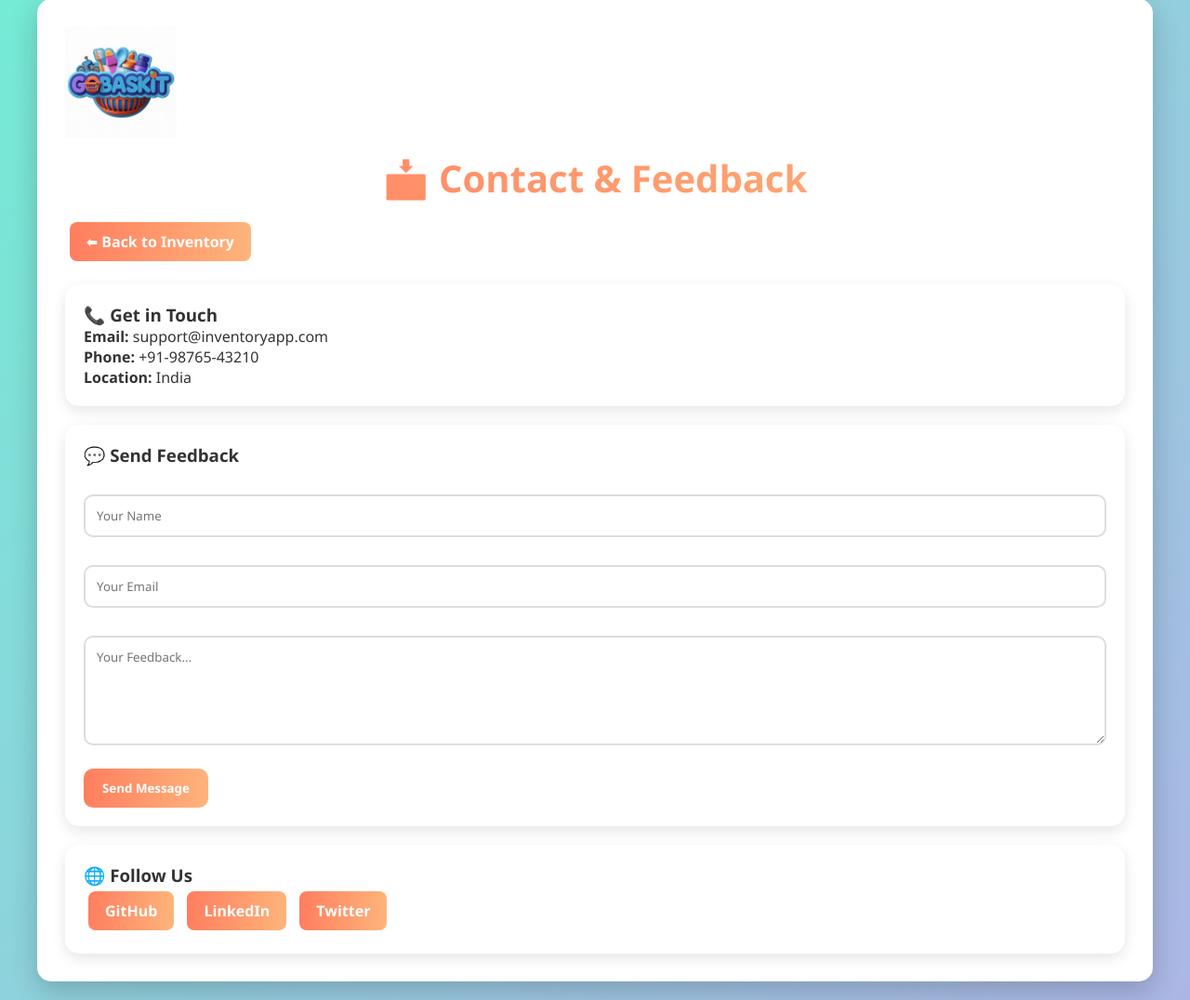
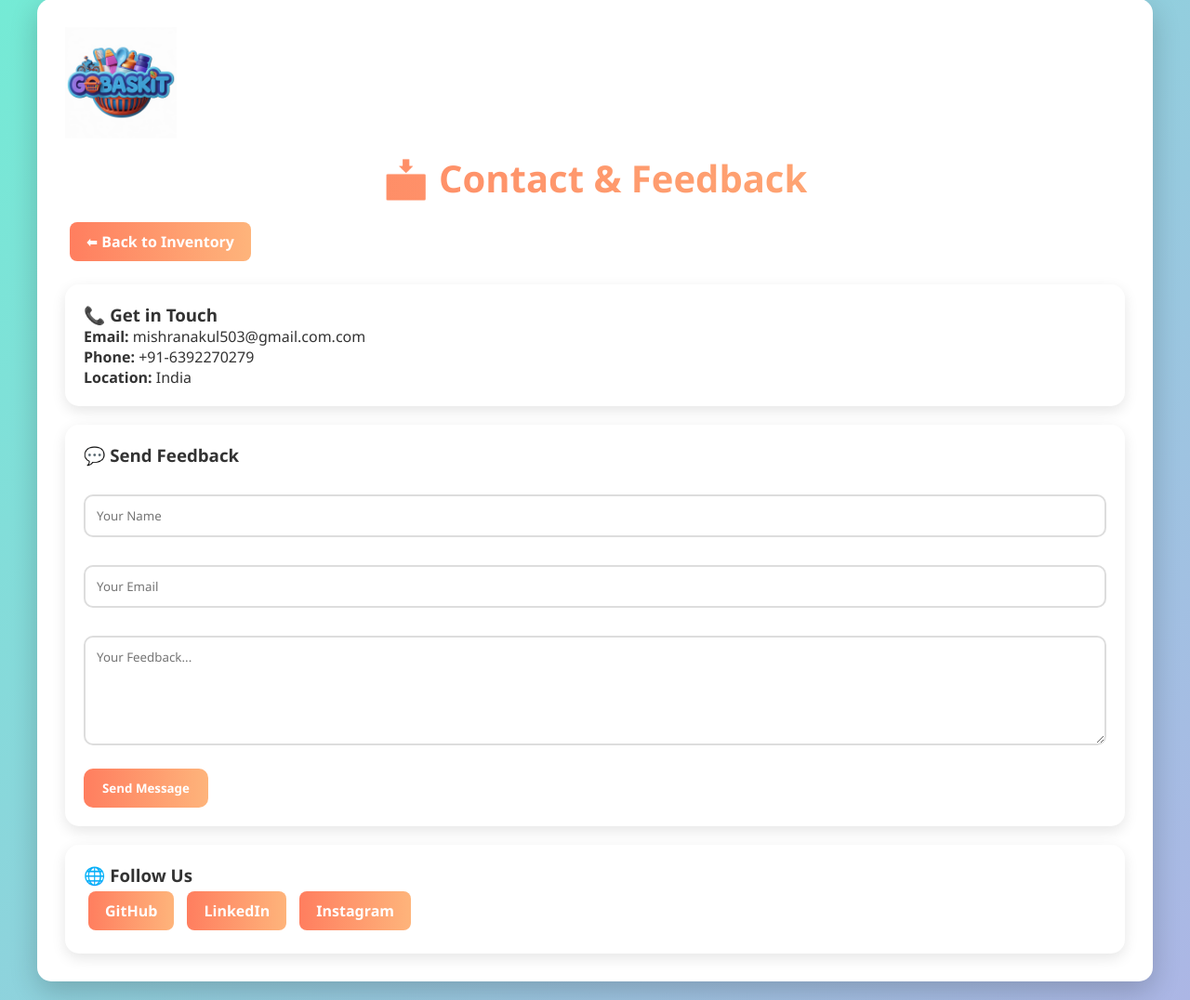
Before and after one commit to CompileWithMe/Invent_repo, a Flask app: page /contact in a window 1280 px wide. Shown: the part 21-1097 px from the top of the page at 93% size. Run offline with Flask 3, Linux system fonts and the light colour scheme.

Commit message:
Add files via upload

```diff
--- a/templates/contact.html
+++ b/templates/contact.html
@@ -25,8 +25,8 @@
     <!-- CONTACT INFO -->
     <div class="chart-box" style="margin-top:20px;">
         <h3>📞 Get in Touch</h3>
-        <p><strong>Email:</strong> support@inventoryapp.com</p>
-        <p><strong>Phone:</strong> +91-98765-43210</p>
+        <p><strong>Email:</strong> mishranakul503@gmail.com.com</p>
+        <p><strong>Phone:</strong> +91-6392270279</p>
         <p><strong>Location:</strong> India</p>
     </div>
 
@@ -44,9 +44,9 @@
     <!-- SOCIAL LINKS -->
     <div class="chart-box" style="margin-top:20px;">
         <h3>🌐 Follow Us</h3>
-        <a href="https://github.com/" target="_blank">GitHub</a>
-        <a href="https://linkedin.com/" target="_blank">LinkedIn</a>
-        <a href="https://twitter.com/" target="_blank">Twitter</a>
+        <a href="https://github.com/yesnakull" target="_blank">GitHub</a>
+        <a href="https://www.linkedin.com/in/nakul-mishra-3a9279278?utm_source=share_via&utm_content=profile&utm_medium=member_android" target="_blank" rel="noopener noreferrer">LinkedIn</a>
+        <a href="https://www.instagram.com/yesnakull?igsh=MTliZnZhM3Fmdzhjcw==" target="_blank" rel="noopener noreferrer">Instagram</a>
     </div>
 
 </div>
--- a/templates/index.html
+++ b/templates/index.html
@@ -132,7 +132,7 @@
     <footer>
         <h3>Connect With Us</h3>
         <div class="social-links">
-            <a href="https://github.com/" target="_blank" rel="noopener noreferrer">GitHub</a>
+            <a href="https://github.com/yesnakull" target="_blank">GitHub</a>
             <a href="https://www.linkedin.com/in/nakul-mishra-3a9279278?utm_source=share_via&utm_content=profile&utm_medium=member_android" target="_blank" rel="noopener noreferrer">LinkedIn</a>
             <a href="https://twitter.com/" target="_blank" rel="noopener noreferrer">Twitter</a>
             <a href="https://www.instagram.com/yesnakull?igsh=MTliZnZhM3Fmdzhjcw==" target="_blank" rel="noopener noreferrer">Instagram</a>
```
